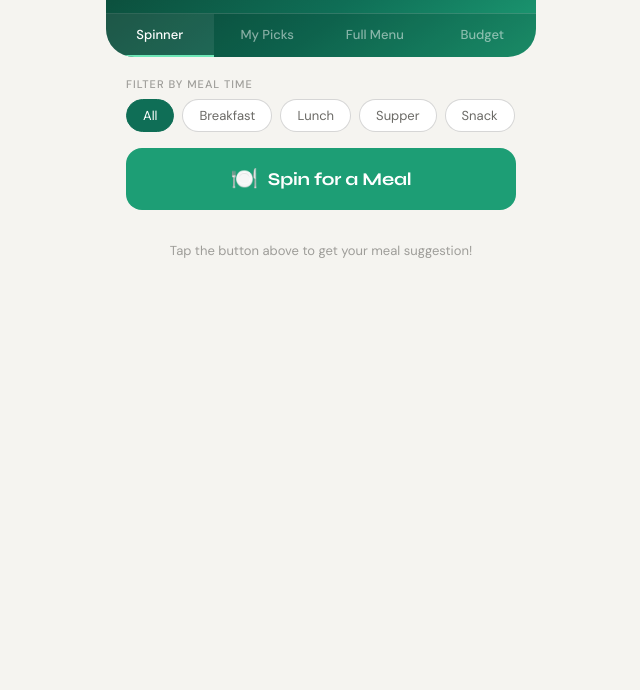
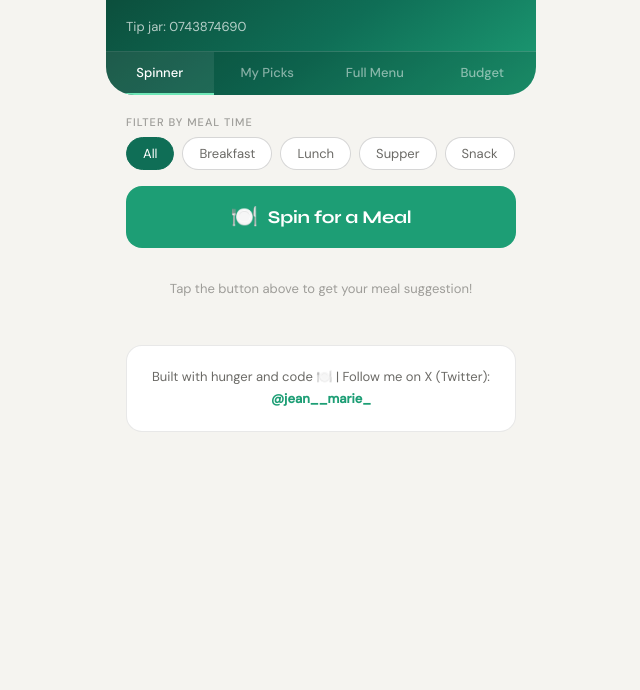
Before and after one commit to Okalmary254/utakula, a plain HTML site: page index.html in a window 1280 px wide. Shown: the part 110-800 px from the top of the page, without its empty margins (319-959 px from the left). Drawn offline with Linux system fonts and the light colour scheme.

Commit message:
added tip jar and footer

```diff
--- a/css/style.css
+++ b/css/style.css
@@ -602,3 +602,45 @@ body {
   opacity: 1;
   transform: translateX(-50%) translateY(0);
 }
+
+/* ── Footer ───────────────────────────────────────────────────────────── */
+.site-footer {
+  margin: 2rem 1.25rem 1rem;
+  padding: 1.25rem;
+  background: var(--surface);
+  border: 1px solid var(--border);
+  border-radius: var(--radius);
+  text-align: center;
+}
+
+.site-footer p {
+  font-size: 13px;
+  line-height: 1.7;
+  color: var(--text-muted);
+}
+
+.site-footer a {
+  color: var(--green);
+  text-decoration: none;
+  font-weight: 600;
+  transition: color 0.2s ease;
+}
+
+.site-footer a:hover {
+  color: var(--green-dark);
+}
+
+.site-footer a:active {
+  opacity: 0.8;
+}
+
+@media (max-width: 480px) {
+  .site-footer {
+    margin-top: 1.5rem;
+    padding: 1rem;
+  }
+
+  .site-footer p {
+    font-size: 12px;
+  }
+}
--- a/index.html
+++ b/index.html
@@ -28,8 +28,10 @@
     <div class="hero-inner">
       <div class="tag">Comrade Edition 🇰🇪</div>
       <h1>Utakula?</h1>
-      <p>Your Kenyan campus meal randomizer</p>
+      <p>Your Kenyan campus meal randomizer</p><br>
+      <p>Tip jar: 0743874690</p>
     </div>
+
     <div class="header-tabs" style="color: green">
       <button class="tab active" data-tab="spin">Spinner</button>
       <button class="tab" data-tab="saved">My Picks</button>
@@ -60,28 +62,35 @@
     <div class="result-card hidden" id="resultCard">
       <div class="meal-emoji" id="mealEmoji"></div>
       <div class="meal-name" id="mealName"></div>
+
       <div class="meal-type-badge">
         <span class="badge" id="mealBadge"></span>
       </div>
+
       <div class="meal-desc" id="mealDesc"></div>
+
       <div class="meal-meta">
         <div class="meta-item">
           <div class="meta-label">Est. Cost</div>
           <div class="meta-val" id="mealCost"></div>
         </div>
+
         <div class="meta-item">
           <div class="meta-label">Where to Get</div>
           <div class="meta-val" id="mealPrep"></div>
         </div>
+
         <div class="meta-item">
           <div class="meta-label">Filling Level</div>
           <div class="meta-val" id="mealFill"></div>
         </div>
+
         <div class="meta-item">
           <div class="meta-label">Protein</div>
           <div class="meta-val" id="mealProtein"></div>
         </div>
       </div>
+
       <div class="action-row">
         <button class="act-btn" id="respinBtn">↺ Respin</button>
         <button class="act-btn save" id="saveBtn">＋ Save Pick</button>
@@ -100,6 +109,7 @@
       <h2>Today's Picks</h2>
       <button id="clearAllBtn" class="clear-btn">Clear All</button>
     </div>
+
     <div class="saved-list" id="savedList"></div>
     <div class="budget-summary" id="budgetSummary"></div>
   </section>
@@ -107,8 +117,14 @@
   <!-- FULL MENU TAB -->
   <section class="tab-content" id="tab-menu">
     <div class="menu-search-row">
-      <input type="text" id="menuSearch" placeholder="Search meals..." class="search-input" />
+      <input
+        type="text"
+        id="menuSearch"
+        placeholder="Search meals..."
+        class="search-input"
+      />
     </div>
+
     <div class="menu-filter-row" id="menuFilterRow">
       <button class="chip active" data-mfilter="all">All</button>
       <button class="chip" data-mfilter="breakfast">Breakfast</button>
@@ -116,6 +132,7 @@
       <button class="chip" data-mfilter="supper">Supper</button>
       <button class="chip" data-mfilter="snack">Snack</button>
     </div>
+
     <div class="menu-grid" id="menuGrid"></div>
   </section>
 
@@ -123,19 +140,31 @@
   <section class="tab-content" id="tab-budget">
     <div class="budget-card">
       <div class="budget-title">Weekly Budget Tracker</div>
+
       <div class="budget-input-row">
         <label>My weekly food budget</label>
+
         <div class="budget-input-wrap">
           <span class="ksh-label">Ksh</span>
-          <input type="number" id="budgetInput" placeholder="e.g. 1500" min="0" />
+          <input
+            type="number"
+            id="budgetInput"
+            placeholder="e.g. 1500"
+            min="0"
+          />
         </div>
-        <button id="setBudgetBtn" class="set-budget-btn">Set Budget</button>
+
+        <button id="setBudgetBtn" class="set-budget-btn">
+          Set Budget
+        </button>
       </div>
+
       <div class="budget-bars" id="budgetBars"></div>
     </div>
 
     <div class="tips-card">
       <div class="tips-title">💡 Comrade Money Tips</div>
+
       <ul class="tips-list">
         <li>Cook githeri in bulk on Sunday — eat it through Monday/Tuesday.</li>
         <li>Ndengu cooks fast and costs the least per protein gram.</li>
@@ -147,17 +176,30 @@
     </div>
   </section>
 
+  <!-- Footer -->
+  <footer class="site-footer">
+    <p>
+      Built with hunger and code 🍽️ |
+      Follow me on X (Twitter):
+      <a href="https://x.com/jean__marie_" target="_blank" rel="noopener noreferrer">
+        @jean__marie_
+      </a>
+    </p>
+  </footer>
+
   <!-- Toast -->
   <div class="toast" id="toast"></div>
 
   <script src="js/data.js"></script>
   <script src="js/app.js"></script>
+
   <script>
-    if ('serviceWorker' in navigator) {
-      navigator.serviceWorker.register('sw.js').then(() => {
-        console.log('Service Worker registered');
+    if ("serviceWorker" in navigator) {
+      navigator.serviceWorker.register("sw.js").then(() => {
+        console.log("Service Worker registered");
       });
     }
   </script>
+
 </body>
 </html>
```
